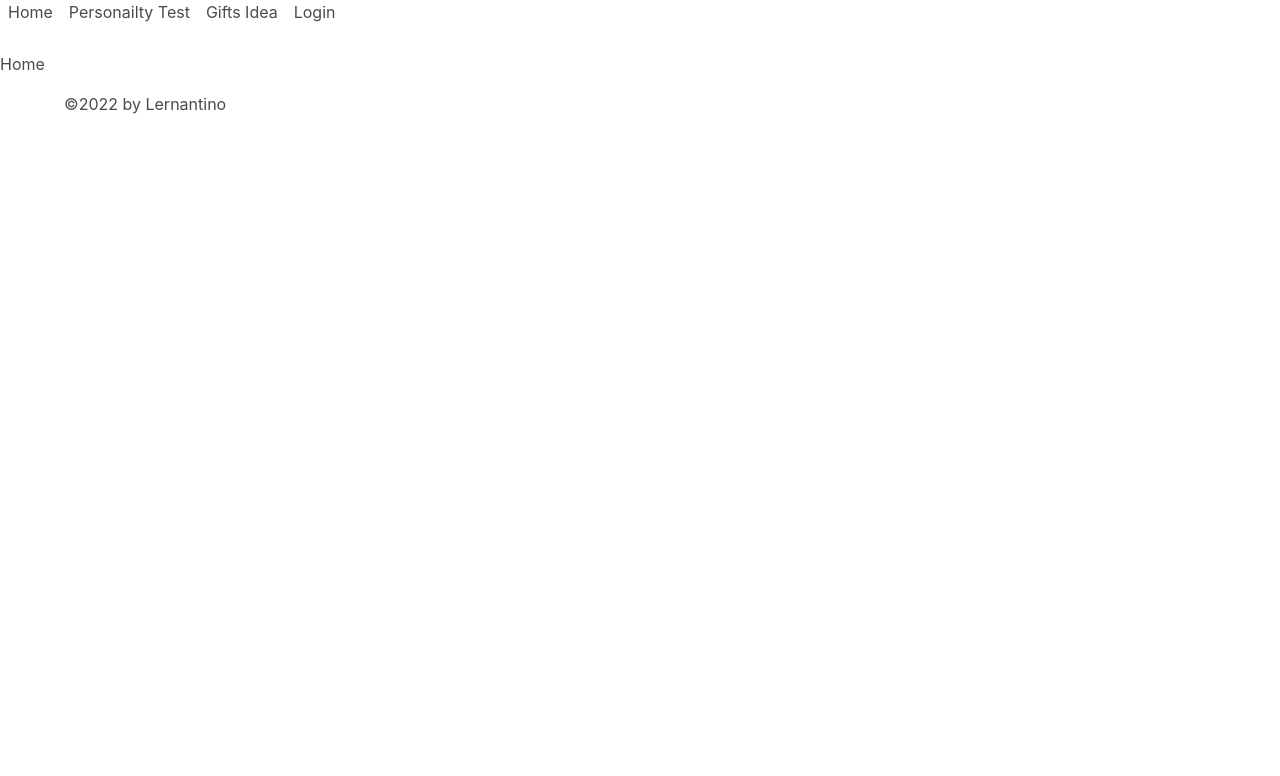
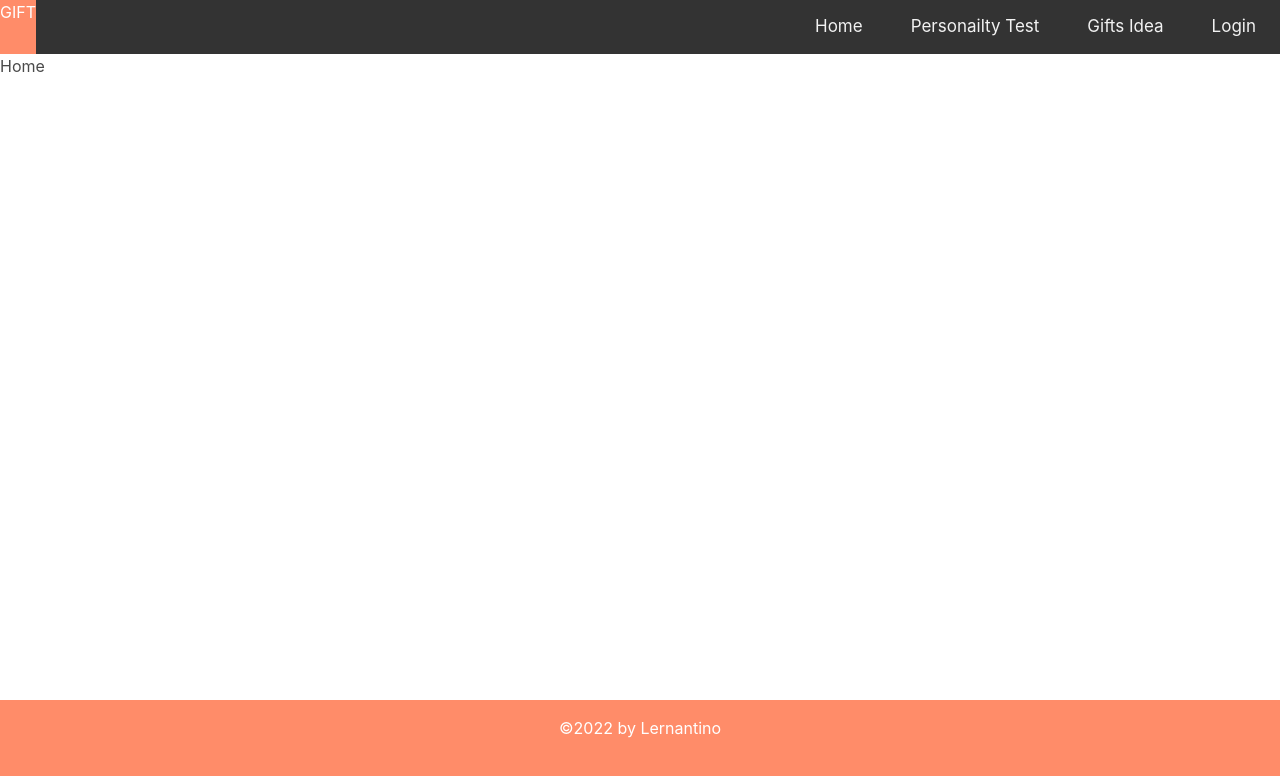
Before and after one commit to jrera1796/GIFT, a React (Create React App) app in the folder client/: page / in a window 1280 px wide. Shown: the top 776 px of the page. Built offline with nearby package versions, Linux system fonts and the light colour scheme.

Commit message:
adding styles to nav bar from temp css

```diff
--- a/client/src/components/Header/index.js
+++ b/client/src/components/Header/index.js
@@ -9,8 +9,9 @@ function Header(props) {
 
 	return (
 		<header>
-			<nav>
-				<ul className="navbar">
+			<nav className="topnav">
+        <a className="active" href="#gift">GIFT</a>
+				<ul>
 					{categories.map(category => (
 						<li
 							className={`mx-2 ${
--- a/client/src/index.css
+++ b/client/src/index.css
@@ -1,17 +1,69 @@
-body {
-  font-family: 'Rubik', sans-serif;
+* {
+  margin: 0;
+  padding: 0;
+  box-sizing: border-box;
 }
 
-h1,
-h2,
-h3,
-h4,
-h5,
-h6 {
-  font-family: 'Rubik Mono One', sans-serif;
+body {
+  font-family: Arial, Helvetica, sans-serif;
 }
 
-.small {
-  font-weight: 300;
-  font-style: italic;
+.topnav {
+  display: flex;
+  justify-content: space-between;
+  background-color: #333;
+  overflow: hidden;
+  list-style-type: none;
+
 }
+
+.topnav li {
+  float: left;
+  color: #f2f2f2;
+  text-align: center;
+  padding: 14px 16px;
+  text-decoration: none;
+  font-size: 17px;
+}
+
+.topnav li:hover {
+  background-color: #ddd;
+  color: black;
+}
+
+.topnav a.active {
+  background-color: #FF8C69;
+  color: white;
+}
+
+section{
+  display: flex;
+  flex-direction: row;
+  align-items: center;
+  justify-content: space-between;
+  background-color: rgb(138, 225, 138);
+}
+
+.main-content{
+background-color: #FF8C69;
+width: 150px;
+height: 150px;
+
+}
+
+.main-aside{
+  background-color: aqua;
+  height: 100vh;
+  width: 100px;
+}
+
+footer{
+  position: fixed;
+  left: 0;
+  bottom: 0;
+  height: 100px;
+  width: 100%;
+  background-color: #FF8C69;
+  color: white;
+  text-align: center;
+}
```
